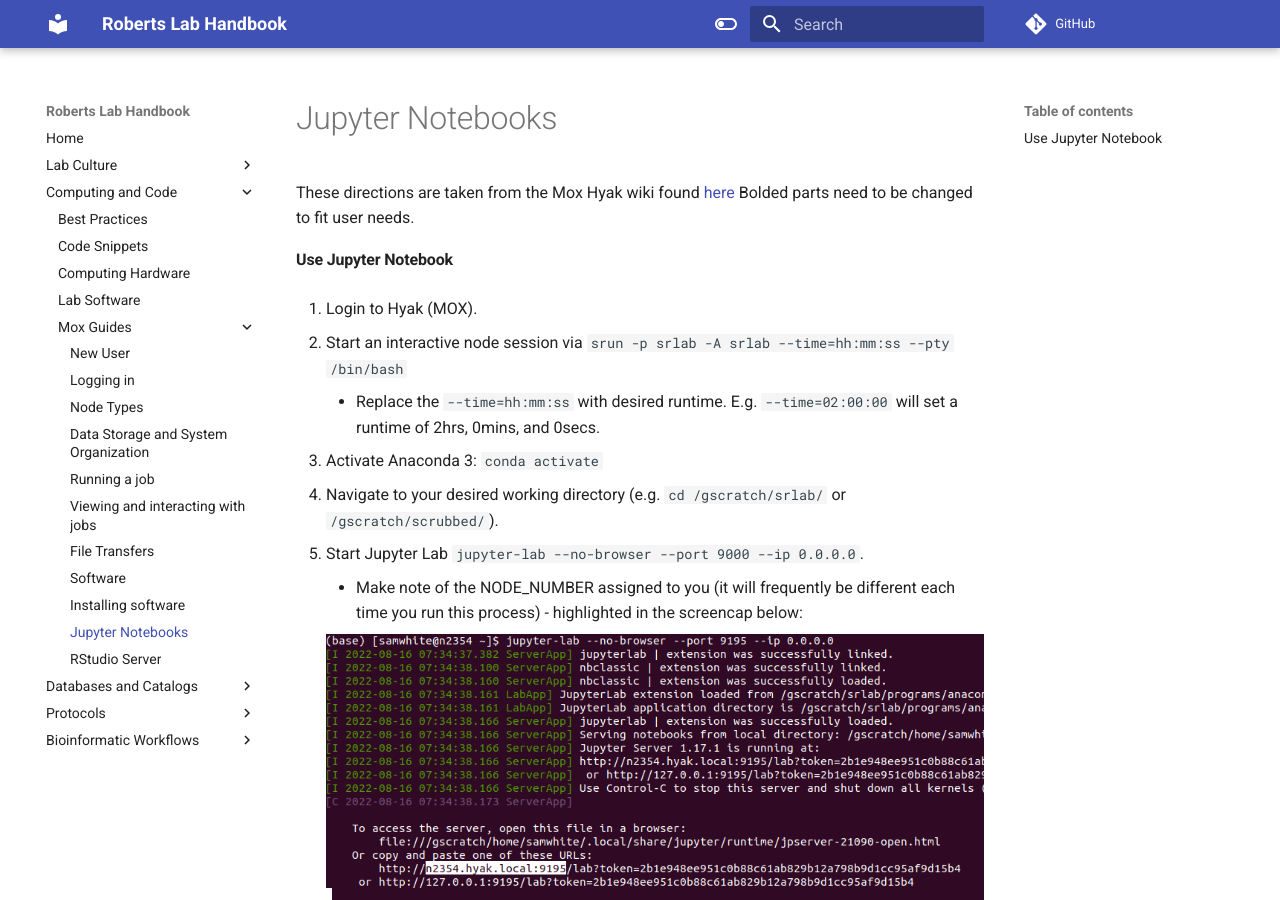
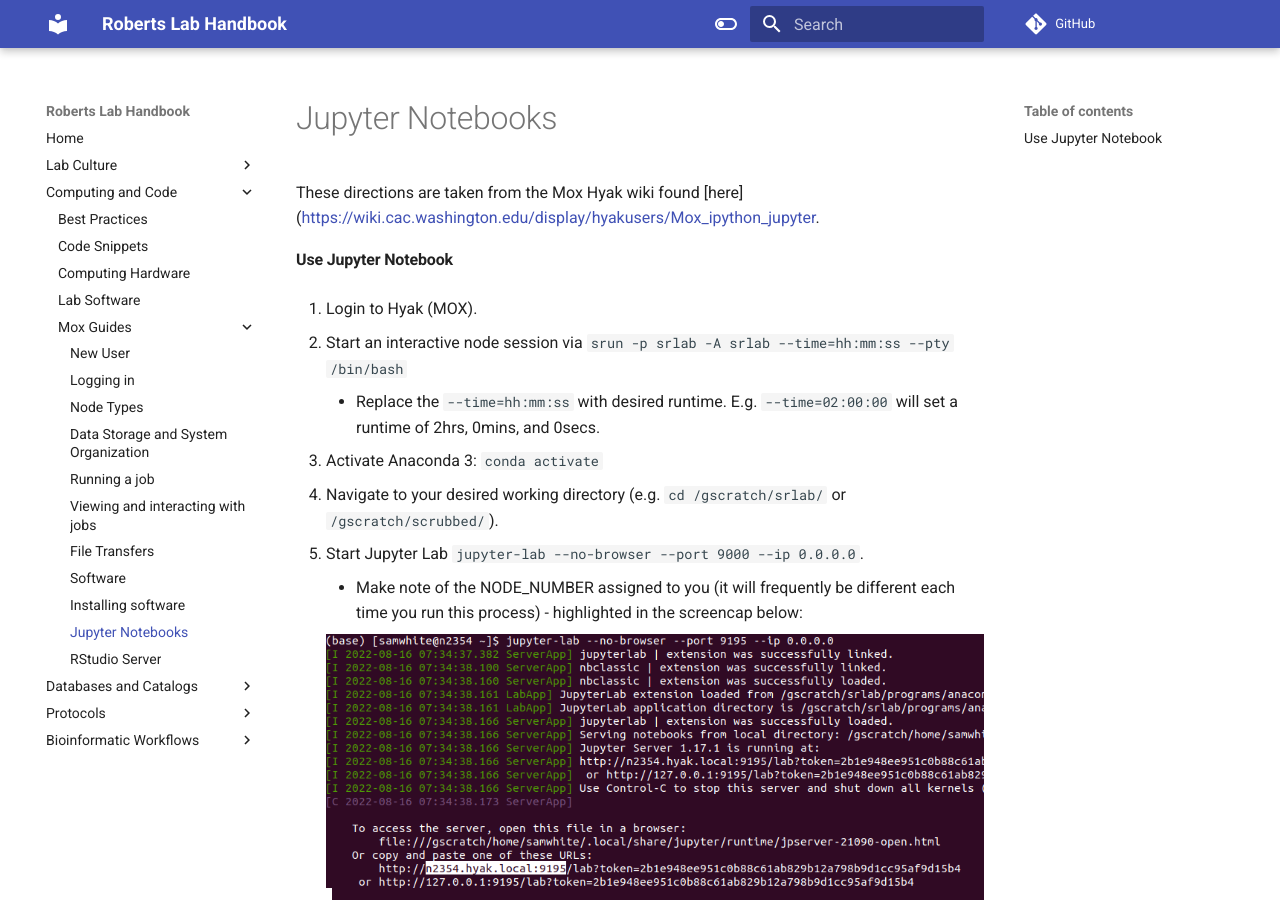
Before and after one commit to RobertsLab/resources, an MkDocs documentation site: the page built from docs/mox_Jupyter-Notebooks.md, in a window 1280 px wide and 900 px high. Built offline with MkDocs 1.6.1 and Material for MkDocs 9.7.7, drawn with Linux system fonts in a browser that asks for light colours; comment, search, counter and statistics services are not loaded.

Commit message:
update source URL

```diff
--- a/docs/mox_Jupyter-Notebooks.md
+++ b/docs/mox_Jupyter-Notebooks.md
@@ -1,4 +1,4 @@
-These directions are taken from the Mox Hyak wiki found [here](https://wiki.cac.washington.edu/display/hyakusers/Mox_ipython_jupyter) Bolded parts need to be changed to fit user needs.
+These directions are taken from the Mox Hyak wiki found [here]([https://wiki.cac.washington.edu/display/hyakusers/Mox_ipython_jupyter](https://hyak.uw.edu/docs/tools/jupyter/).
 
 #### Use Jupyter Notebook
 
@@ -24,7 +24,7 @@
 
     - Replace `<NODE_NUMBER>` (including the `<>`) with the node assigned to you in Step 3.
 
-  - NOTE: If you receive the following error message (note the part highlighted in white), then close all of your terminals connected to Mox and start again; this time specifying a different port number in Step 5 (port number can be anything greater than 9000 and less than 65000):
+    - NOTE: If you receive the following error message (note the part highlighted in white), then close all of your terminals connected to Mox and start again; this time specifying a different port number in Step 5 (port number can be anything greater than 9000 and less than 65000):
 
     ![Screencap of terminal showing error message when a port is already in use - specific error highlighted in white box](https://github.com/RobertsLab/resources/blob/master/img/mox-jupyter_lab-port_already_in_use.png?raw=true)
 
```
